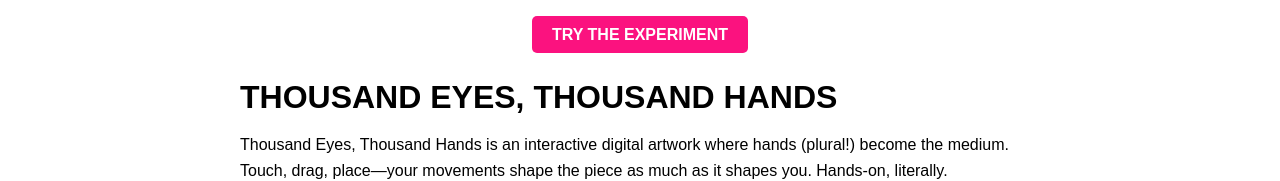
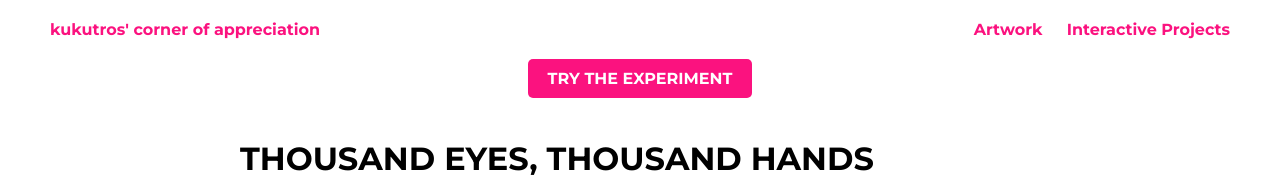
Before and after one commit to Thao1904/portfolio, a plain HTML site: page interaction_Hand.html in a window 1280 px wide. Shown: the top 181 px of the page. Drawn offline with Linux system fonts and the light colour scheme; a web font is replaced by a local one.

Commit message:
Add files via upload

```diff
--- a/Rabbit.css
+++ b/Rabbit.css
@@ -1,5 +1,5 @@
 body {
-    font-family: Arial, sans-serif;
+    font-family: "Montserrat", sans-serif;
     margin: 0;
     padding: 0;
     background-color: #fff;
@@ -71,3 +71,47 @@ a:hover {
     background-color: #ff6ee0;
     border-radius: 15px; /* Increased border-radius on hover */
 }
+
+
+
+.navbar {
+    display: flex;
+    justify-content: space-between;
+    align-items: center;
+    padding: 20px 40px;
+    background-color: #fff;
+    /* border-bottom: 1px solid #ddd; */
+  }
+
+  .navbar a {
+    text-decoration: none;
+    color: #FB127F;
+    margin: 0 10px;
+  }
+
+  .nav-left{
+    font-weight: bold;
+  }
+
+  .navbar a {
+  text-decoration: none;
+  color: #FB127F;
+  margin: 0 10px;
+  position: relative;
+  font-weight: bold;
+}
+
+.navbar a::after {
+  content: '';
+  position: absolute;
+  left: 0;
+  bottom: -2px; /* Position the underline just below the text */
+  width: 0; /* Start with no width */
+  height: 2px; /* Thickness of the underline */
+  background-color: #FB127F;
+  transition: width 0.3s ease-in-out; /* Smooth animation */
+}
+
+.navbar a:hover::after {
+  width: 100%; /* Expand the underline to full width on hover */
+}
--- a/interaction_Hand.html
+++ b/interaction_Hand.html
@@ -5,8 +5,24 @@
     <meta name="viewport" content="width=device-width, initial-scale=1.0">
     <title>Thousand Hands</title>
     <link rel="stylesheet" href="Rabbit.css">
+    <link rel="preconnect" href="https://fonts.googleapis.com">
+    <link rel="preconnect" href="https://fonts.gstatic.com" crossorigin>
+    <link href="https://fonts.googleapis.com/css2?family=Advent+Pro:ital,wght@0,100..900;1,100..900&family=Anta&family=Lilita+One&family=Montserrat:ital,wght@0,100..900;1,100..900&family=Phudu:wght@300..900&family=Playwrite+VN:wght@100..400&family=Urbanist:ital,wght@0,100..900;1,100..900&display=swap" rel="stylesheet">
+
 </head>
 <body>
+
+  <nav class="navbar">
+    <a href="/index.html" >
+      <div class="nav-left">kukutros' corner of appreciation</div>
+    </a>
+
+    <div class="nav-center">
+      <a href="/artwork.html">Artwork</a>
+      <a href="/intractive.html">Interactive Projects</a>
+      <!-- <a href="#artwork">Resume</a> -->
+    </div>
+  </nav>
     <div class="sticky-button">
         <a href="https://thao1904.github.io/Hand2/" class="button-link">TRY THE EXPERIMENT</a>
     </div>
```
Also changed, not shown: interaction_Flappy.html (+16 -0 lines), interaction_Rabbit.html (+16 -0 lines).
